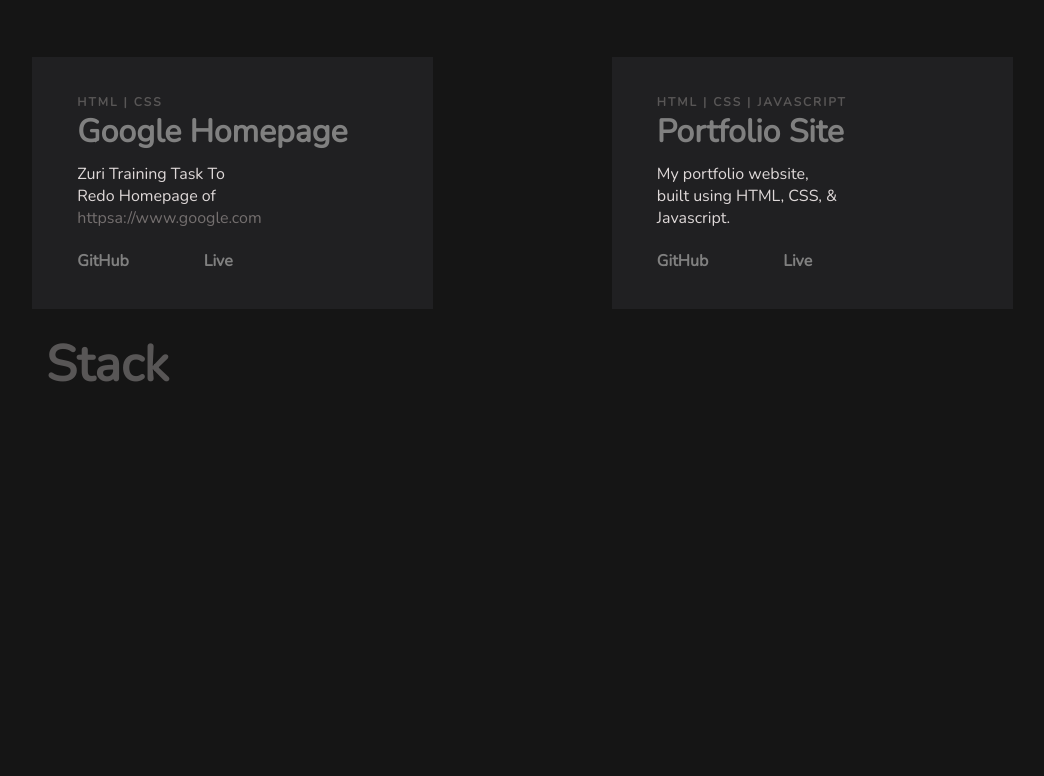
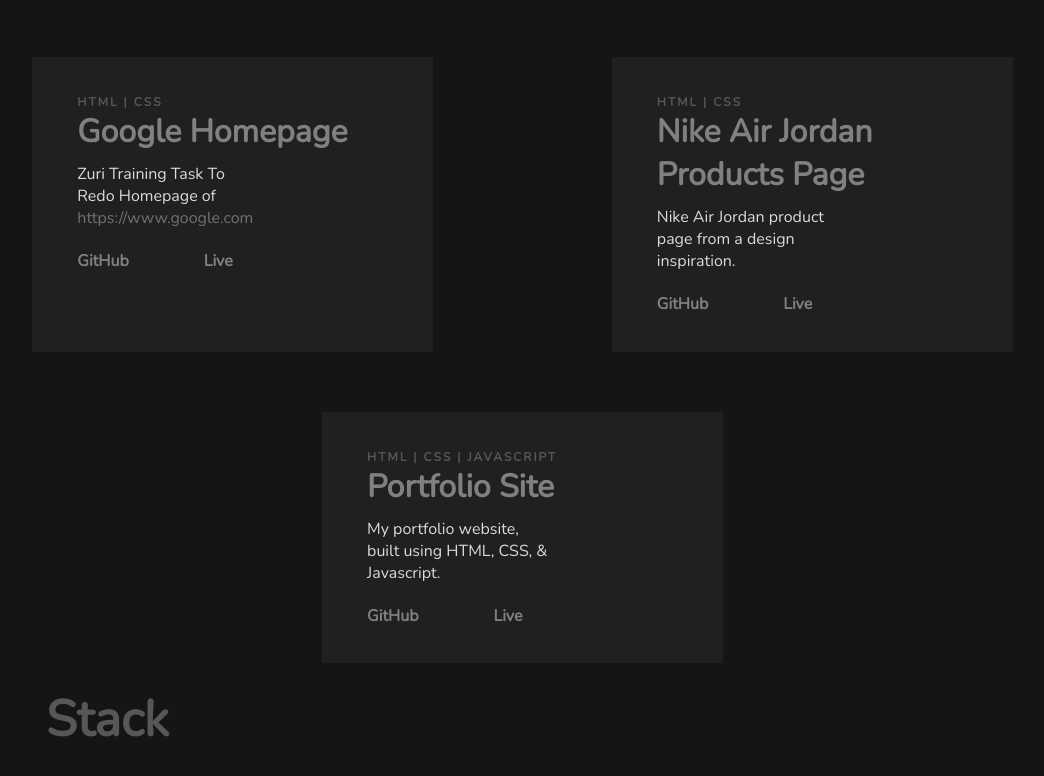
Before and after one commit to ebukaharry/portfolio-website, a plain HTML site: page index.html in a window 1280 px wide. Shown: the part 1235-2011 px from the top of the page, without its empty margins (170-1214 px from the left). Before the commit the page ends 1702 px from the top, so only its background shows below. Drawn offline with nearby package versions, Linux system fonts and the light colour scheme; a web font is replaced by a local one.

Commit message:
initial commit

```diff
--- a/index.html
+++ b/index.html
@@ -59,10 +59,20 @@
             <div class="project-card">
                 <h3>html | css </h3>
                 <h2>Google Homepage</h2>
-                <p>Zuri Training Task To Redo Homepage of <a href="https://www.google.com">httpsa://www.google.com</a></p>
+                <p>Zuri Training Task To Redo Homepage of <a href="https://www.google.com">https://www.google.com</a></p>
                 <div class="project-links">
                    <h4 class="github"><a href="https://github.com/ebukaharry/Google-Homepage">GitHub</a></h4>
                    <h4 class="live-site"><a href="https://ebukaharry.github.io/Google-Homepage/">Live</a></h4>
+                </div>
+            </div>
+
+            <div class="project-card">
+                <h3>html | css </h3>
+                <h2>Nike Air Jordan Products Page</h2>
+                <p>Nike Air Jordan product page from a design inspiration.</p>
+                <div class="project-links">
+                   <h4 class="github"><a href="https://github.com/ebukaharry/Nike-Air-Jordan-Products-Page">GitHub</a></h4>
+                   <h4 class="live-site"><a href="https://ebukaharry.github.io/Nike-Air-Jordan-Products-Page/">Live</a></h4>
                 </div>
             </div>
             <div class="project-card">
@@ -70,8 +80,8 @@
                 <h2>Portfolio Site</h2>
                 <p>My portfolio website, built using HTML, CSS, & Javascript.</p>
                 <div class="project-links">
-                    <h4 class="github"><a href="#">GitHub</a></h4>
-                    <h4 class="live-site"><a href="">Live</a></h4>
+                    <h4 class="github"><a href="https://github.com/ebukaharry/portfolio-website">GitHub</a></h4>
+                    <h4 class="live-site"><a href="https://www.ebukaharry.netlify.app">Live</a></h4>
                  </div>
             </div>
         </div>
```
